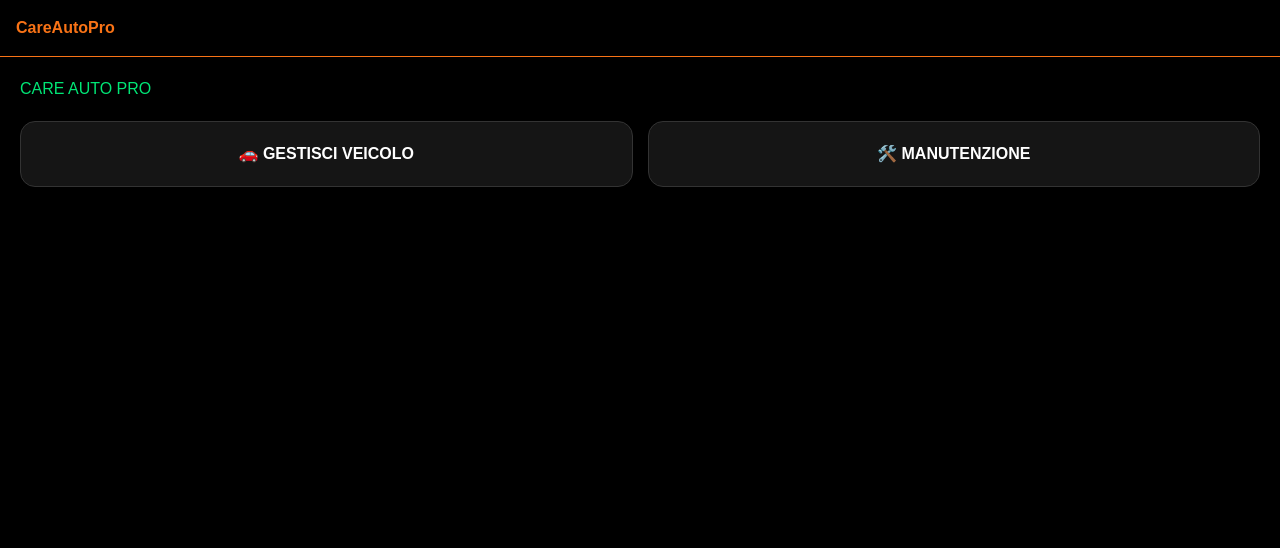
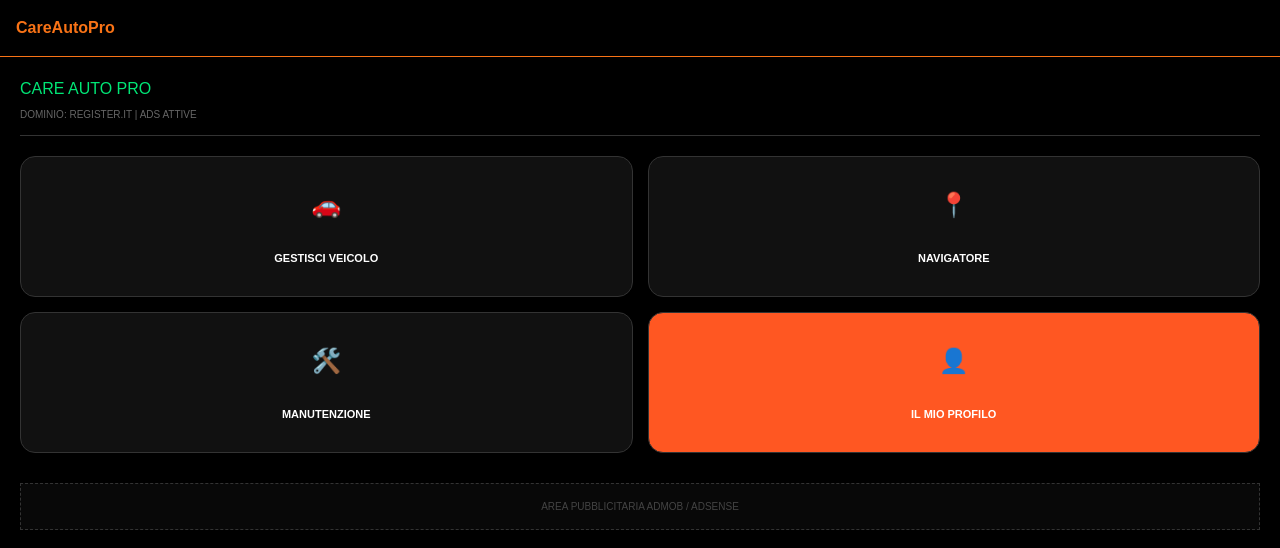
Before and after one commit to cirellapietro/careautopro-contenitore, a Next.js app: page /dashboard in a window 1280 px wide. Shown: the top 548 px of the page. Built offline with nearby package versions, Linux system fonts and the light colour scheme.

Commit message:
Fix: Ripristino tasti Navigatore e Gestione Veicoli con UI ottimizzata

```diff
--- a/src/app/dashboard/page.tsx
+++ b/src/app/dashboard/page.tsx
@@ -7,22 +7,11 @@ export default function Dashboard() {
   const today = new Date().toISOString().split('T')[0];
 
   const [vehicleData, setVehicleData] = useState({
-    brandModel: '',
-    fullDate: today,
-    day: new Date().getDate().toString(),
-    month: (new Date().getMonth() + 1).toString(),
-    year: new Date().getFullYear().toString(),
-    km: '',
-    trackGps: false,
-    trackHotspot: false
+    brandModel: '', fullDate: today, day: '', month: '', year: '', km: '', trackGps: true
   });
 
   const saveVehicle = () => {
-    const finalDate = useManualDate
-      ? `${vehicleData.year}-${vehicleData.month.padStart(2, '0')}-${vehicleData.day.padStart(2, '0')}`
-      : vehicleData.fullDate;
-
-    alert("VEICOLO SALVATO: " + vehicleData.brandModel.toUpperCase());
+    alert("VEICOLO " + vehicleData.brandModel.toUpperCase() + " SALVATO CON SUCCESSO!");
     setView('main');
   };
 
@@ -31,23 +20,13 @@ export default function Dashboard() {
       <div style={containerStyle}>
         <h3 style={headerStyle}>NUOVO VEICOLO</h3>
         <div style={formStyle}>
-          <input
-            placeholder="MARCA E MODELLO VEICOLO"
-            style={inputStyle}
-            value={vehicleData.brandModel.toUpperCase()}
-            onChange={e => setVehicleData({...vehicleData, brandModel: e.target.value.toUpperCase()})}
-          />
-
+          <input placeholder="MARCA E MODELLO VEICOLO" style={inputStyle} onChange={e => setVehicleData({...vehicleData, brandModel: e.target.value.toUpperCase()})} />
           <div style={{ display: 'flex', justifyContent: 'space-between', alignItems: 'center' }}>
             <label style={labelStyle}>DATA IMMATRICOLAZIONE:</label>
-            <button
-              onClick={() => setUseManualDate(!useManualDate)}
-              style={{ fontSize: '9px', color: '#00E676', background: 'none', border: '1px solid #00E676', borderRadius: '5px', padding: '2px 5px' }}
-            >
+            <button onClick={() => setUseManualDate(!useManualDate)} style={toggleBtn}>
               {useManualDate ? "USA CALENDARIO" : "INSERIMENTO MANUALE"}
             </button>
           </div>
-
           {useManualDate ? (
             <div style={{ display: 'flex', gap: '5px' }}>
               <input type="number" placeholder="GG" style={dateInput} onChange={e => setVehicleData({...vehicleData, day: e.target.value})} />
@@ -55,27 +34,10 @@ export default function Dashboard() {
               <input type="number" placeholder="AAAA" style={{...dateInput, flex: 2}} onChange={e => setVehicleData({...vehicleData, year: e.target.value})} />
             </div>
           ) : (
-            <input
-              type="date"
-              value={vehicleData.fullDate}
-              style={inputStyle}
-              onChange={e => setVehicleData({...vehicleData, fullDate: e.target.value})}
-            />
+            <input type="date" value={vehicleData.fullDate} style={inputStyle} onChange={e => setVehicleData({...vehicleData, fullDate: e.target.value})} />
           )}
-
-          <label style={labelStyle}>CHILOMETRI REALI (SE VUOTO STIMA APPROSSIMATIVA):</label>
+          <label style={labelStyle}>CHILOMETRI REALI (STIMA SE VUOTO):</label>
           <input type="number" style={inputStyle} onChange={e => setVehicleData({...vehicleData, km: e.target.value})} />
-
-          <div style={checkRow}>
-            <input type="checkbox" id="gps" onChange={e => setVehicleData({...vehicleData, trackGps: e.target.checked})} />
-            <label htmlFor="gps">ATTIVA TRACKING GPS</label>
-          </div>
-
-          <div style={checkRow}>
-            <input type="checkbox" id="hotspot" onChange={e => setVehicleData({...vehicleData, trackHotspot: e.target.checked})} />
-            <label htmlFor="hotspot">ATTIVA HOTSPOT (CAREAUTO_PRO)</label>
-          </div>
-
           <button onClick={saveVehicle} style={saveBtn}>SALVA</button>
           <button onClick={() => setView('main')} style={cancelBtn}>ANNULLA</button>
         </div>
@@ -85,22 +47,49 @@ export default function Dashboard() {
 
   return (
     <div style={containerStyle}>
-      <h2 style={{ color: '#00E676' }}>CARE AUTO PRO</h2>
-      <div style={{ display: 'grid', gridTemplateColumns: '1fr 1fr', gap: '15px', marginTop: '20px' }}>
-        <button onClick={() => setView('add_vehicle')} style={btnStyle}>🚗 GESTISCI VEICOLO</button>
-        <button onClick={() => alert("MOSTRA STORICO")} style={btnStyle}>🛠️ MANUTENZIONE</button>
+      <header style={{marginBottom: '20px', borderBottom: '1px solid #333', paddingBottom: '10px'}}>
+        <h2 style={{ color: '#00E676', margin: 0 }}>CARE AUTO PRO</h2>
+        <span style={{fontSize: '10px', color: '#666'}}>DOMINIO: REGISTER.IT | ADS ATTIVE</span>
+      </header>
+
+      <div style={gridStyle}>
+        <button onClick={() => setView('add_vehicle')} style={cardStyle}>
+          <span style={iconStyle}>🚗</span>
+          <br/>GESTISCI VEICOLO
+        </button>
+
+        <button onClick={() => window.open('https://www.google.com/maps', '_blank')} style={cardStyle}>
+          <span style={iconStyle}>📍</span>
+          <br/>NAVIGATORE
+        </button>
+
+        <button onClick={() => alert("MANUTENZIONE AUTOMATICA GENERATA")} style={cardStyle}>
+          <span style={iconStyle}>🛠️</span>
+          <br/>MANUTENZIONE
+        </button>
+
+        <button onClick={() => alert("ACCESSO PROFILO")} style={{...cardStyle, backgroundColor: '#FF5722'}}>
+          <span style={iconStyle}>👤</span>
+          <br/>IL MIO PROFILO
+        </button>
       </div>
+
+      <div style={adSpace}>AREA PUBBLICITARIA ADMOB / ADSENSE</div>
     </div>
   );
 }
 
-const containerStyle = { padding: '20px', backgroundColor: '#000', minHeight: '100vh', color: '#fff', textTransform: 'uppercase' };
-const headerStyle = { color: '#00E676', borderBottom: '1px solid #222', paddingBottom: '10px' };
-const formStyle = { display: 'flex', flexDirection: 'column', gap: '15px', marginTop: '20px' };
-const inputStyle = { padding: '18px', borderRadius: '10px', border: '1px solid #333', background: '#111', color: '#fff', fontSize: '16px', textTransform: 'uppercase' };
-const dateInput = { ...inputStyle, flex: 1, textAlign: 'center', padding: '15px 5px' };
-const labelStyle = { fontSize: '10px', color: '#aaa', marginBottom: '-5px' };
-const checkRow = { display: 'flex', alignItems: 'center', gap: '10px', fontSize: '13px' };
-const btnStyle = { padding: '20px', backgroundColor: '#151515', border: '1px solid #333', borderRadius: '15px', color: '#fff', fontWeight: 'bold' };
-const saveBtn = { padding: '22px', backgroundColor: '#00E676', border: 'none', borderRadius: '10px', color: '#000', fontWeight: 'bold', fontSize: '18px' };
-const cancelBtn = { background: 'none', border: 'none', color: '#888', marginTop: '10px' };
+// STILI OTTIMIZZATI PER TUTTI I DISPOSITIVI
+const containerStyle = { padding: '20px', backgroundColor: '#000', minHeight: '100vh', color: '#fff', textTransform: 'uppercase', fontFamily: 'sans-serif' };
+const headerStyle = { color: '#00E676', marginBottom: '20px' };
+const gridStyle = { display: 'grid', gridTemplateColumns: '1fr 1fr', gap: '15px' };
+const cardStyle = { padding: '30px 10px', backgroundColor: '#111', border: '1px solid #333', borderRadius: '15px', color: '#fff', fontWeight: 'bold', fontSize: '11px', cursor: 'pointer', textAlign: 'center' };
+const iconStyle = { fontSize: '24px', marginBottom: '10px', display: 'block' };
+const inputStyle = { padding: '18px', borderRadius: '10px', border: '1px solid #333', background: '#111', color: '#fff', fontSize: '16px', marginBottom: '10px', width: '100%' };
+const dateInput = { padding: '15px 5px', borderRadius: '10px', border: '1px solid #333', background: '#111', color: '#fff', flex: 1, textAlign: 'center' };
+const labelStyle = { fontSize: '10px', color: '#aaa', display: 'block', marginBottom: '5px' };
+const saveBtn = { padding: '20px', backgroundColor: '#00E676', border: 'none', borderRadius: '10px', color: '#000', fontWeight: 'bold', width: '100%', marginTop: '10px' };
+const cancelBtn = { background: 'none', border: 'none', color: '#888', width: '100%', marginTop: '15px' };
+const toggleBtn = { fontSize: '9px', color: '#00E676', background: 'none', border: '1px solid #00E676', borderRadius: '5px', padding: '5px' };
+const adSpace = { marginTop: '30px', padding: '15px', background: '#080808', border: '1px dashed #333', textAlign: 'center', fontSize: '10px', color: '#444' };
+const formStyle = { display: 'flex', flexDirection: 'column' };
```
